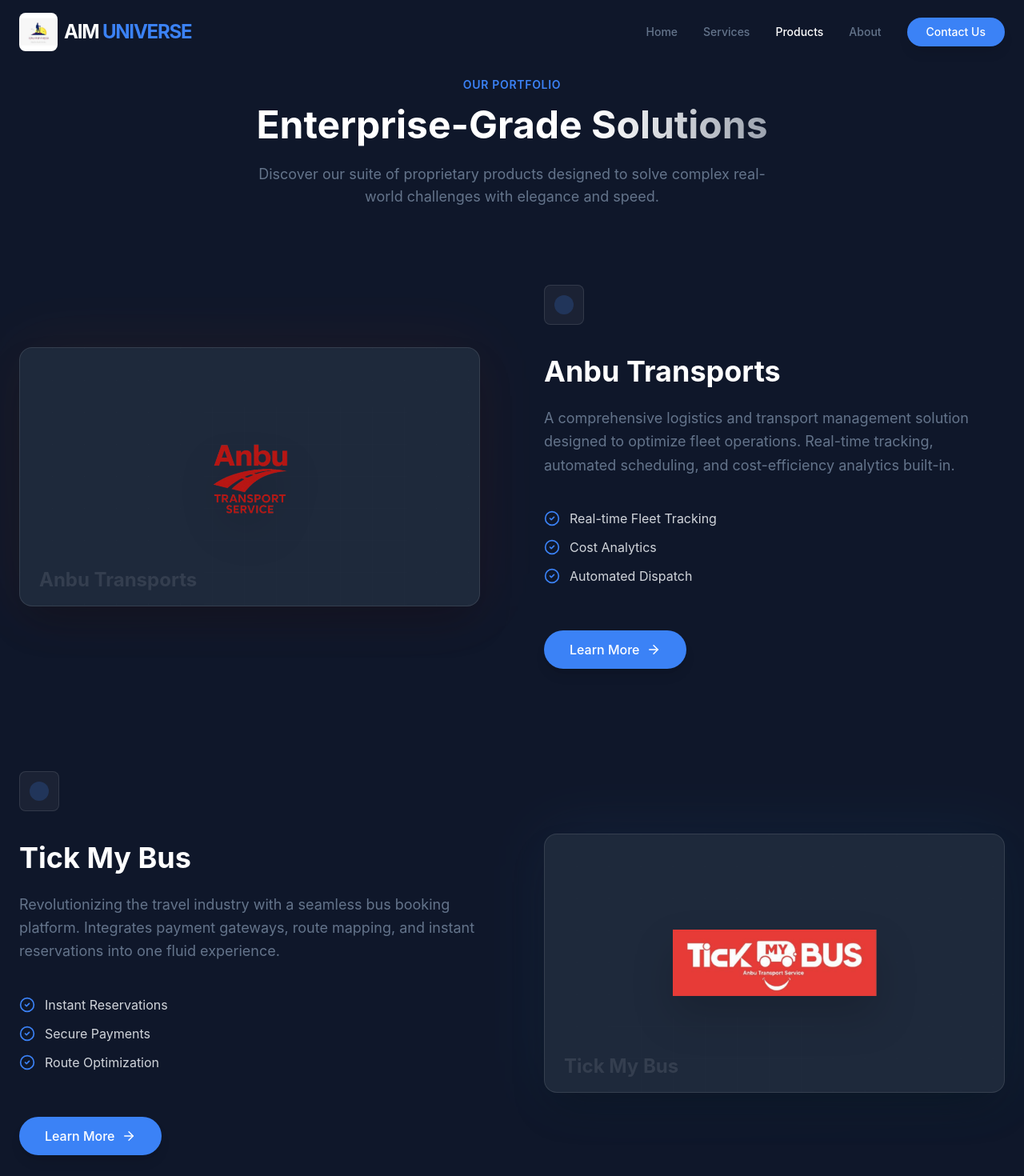
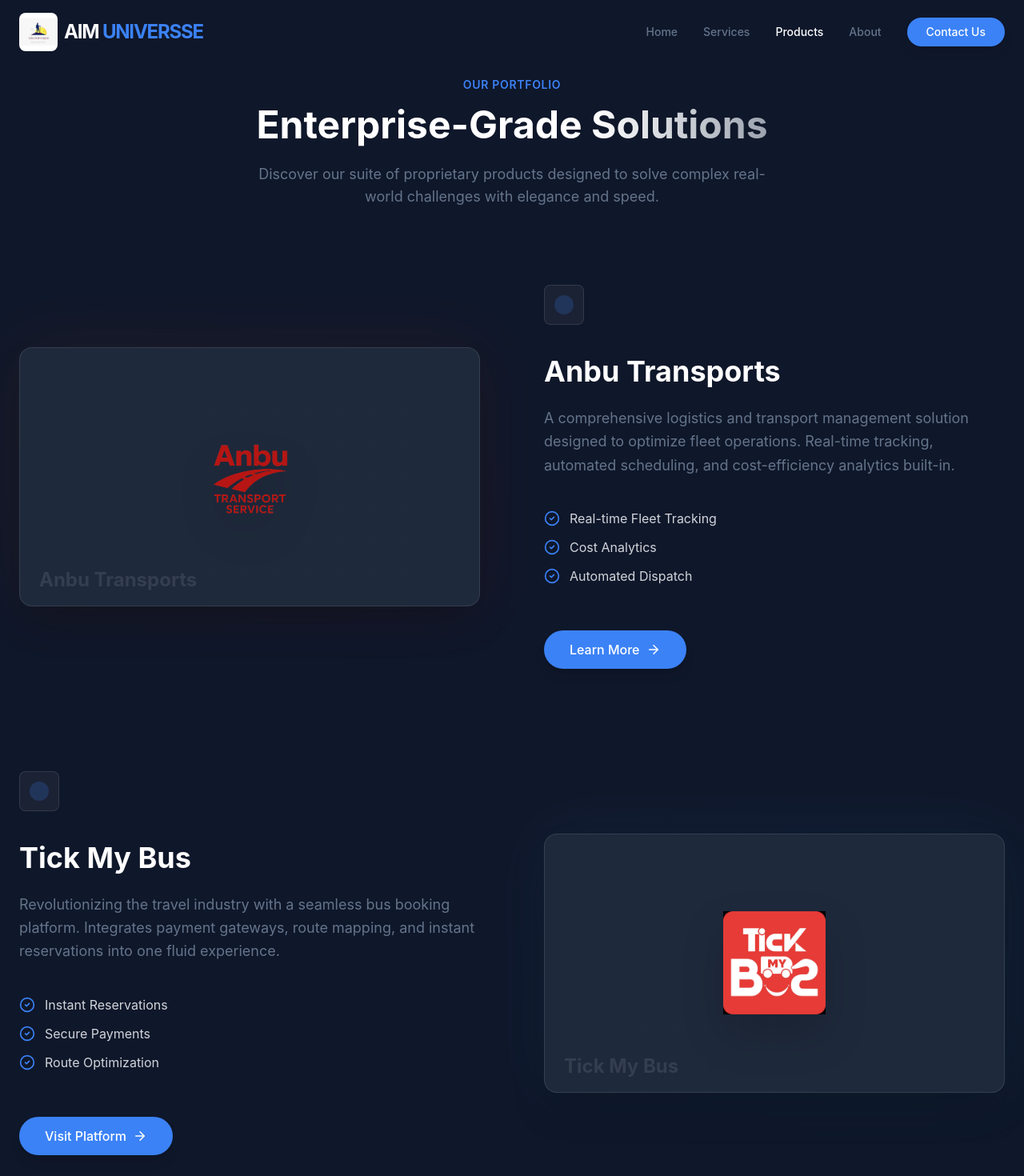
Before and after one commit to AIM-Universe-Developers/AIM-UNIVERSSE-, a React (Vite) app: page /products in a window 1280 px wide. Shown: the top 1470 px of the page at 80% size. Built offline with nearby package versions, Linux system fonts and the light colour scheme.

Commit message:
correct spelling of "UNIVERSE" to "UNIVERSSE" in multiple components and add TickMyBus logo

```diff
--- a/src/components/layout/Footer.jsx
+++ b/src/components/layout/Footer.jsx
@@ -11,9 +11,9 @@
                     {/* Brand Column */}
                     <div className="space-y-4">
                         <Link to="/" className="flex items-center gap-3 mb-4">
-                            <img src="/image/logo/aim-universe-logo-v2.jpg" alt="AIM UNIVERSE" className="h-14 w-auto object-contain rounded-lg" />
+                            <img src="/image/logo/aim-universe-logo-v2.jpg" alt="AIM UNIVERSSE" className="h-14 w-auto object-contain rounded-lg" />
                             <span className="text-2xl font-bold tracking-tighter">
-                                <span className="text-white">AIM</span> <span className="text-brand-primary">UNIVERSE</span>
+                                <span className="text-white">AIM</span> <span className="text-brand-primary">UNIVERSSE</span>
                             </span>
                         </Link>
                         <p className="text-brand-secondary leading-relaxed">
@@ -70,7 +70,7 @@
                 </div>
 
                 <div className="border-t border-white/5 pt-8 flex flex-col md:flex-row justify-between items-center gap-4 text-brand-secondary text-xs">
-                    <p>&copy; {new Date().getFullYear()} AIM UNIVERSE. All rights reserved.</p>
+                    <p>&copy; {new Date().getFullYear()} AIM UNIVERSSE. All rights reserved.</p>
                     <div className="flex gap-6">
                         <a href="#" className="hover:text-white">Privacy Policy</a>
                         <a href="#" className="hover:text-white">Terms of Service</a>
--- a/src/components/layout/Navbar.jsx
+++ b/src/components/layout/Navbar.jsx
@@ -34,7 +34,7 @@
                 <Link to="/" className="flex items-center gap-2">
                     <img src="/image/logo/aim-universe-logo-v2.jpg" alt="AIM UNIVERSE" className="h-12 w-auto object-contain rounded-lg" />
                     <span className="text-2xl font-bold tracking-tighter">
-                        <span className="text-white">AIM</span> <span className="text-brand-primary">UNIVERSE</span>
+                        <span className="text-white">AIM</span> <span className="text-brand-primary">UNIVERSSE</span>
                     </span>
                 </Link>
 
--- a/src/pages/About.jsx
+++ b/src/pages/About.jsx
@@ -25,7 +25,7 @@
                     <h2 className="text-2xl font-bold text-white mb-6">Who We Are</h2>
                     <div className="space-y-6 text-brand-secondary text-lg leading-relaxed">
                         <p>
-                            Founded in 2021, <span className="text-white font-semibold">AIM UNIVERSE</span> has grown into a trusted technology partner for businesses across various industries.
+                            Founded in 2021, <span className="text-white font-semibold">AIM UNIVERSSE</span> has grown into a trusted technology partner for businesses across various industries.
                         </p>
                         <p>
                             Our mission is to bridge the gap between complex technological capabilities and real-world business applications. We believe in a future where digital transformation is seamless, secure, and accessible.
--- a/src/pages/Contact.jsx
+++ b/src/pages/Contact.jsx
@@ -110,7 +110,7 @@
                     allowFullScreen=""
                     loading="lazy"
                     referrerPolicy="no-referrer-when-downgrade"
-                    title="AIM Universe Location"
+                    title="AIM Universse Location"
                 ></iframe>
             </div>
         </div>
--- a/src/pages/Home.jsx
+++ b/src/pages/Home.jsx
@@ -34,7 +34,7 @@
                         </h1>
 
                         <p className="text-brand-secondary text-lg md:text-xl max-w-lg leading-relaxed">
-                            AIM UNIVERSE delivers premium software solutions that empower businesses to scale securely and efficiently. We build the technology backbone of tomorrow.
+                            AIM UNIVERSSE delivers premium software solutions that empower businesses to scale securely and efficiently. We build the technology backbone of tomorrow.
                         </p>
 
                         <div className="flex flex-wrap gap-4 pt-4">
@@ -101,7 +101,7 @@
                 <div className="container-custom relative z-10 text-center">
                     <h2 className="text-4xl md:text-5xl font-bold text-white mb-6">Ready to Transform Your Business?</h2>
                     <p className="text-brand-secondary text-lg max-w-2xl mx-auto mb-10">
-                        Join hundreds of innovative companies leveraging AIM UNIVERSE for their digital transformation.
+                        Join hundreds of innovative companies leveraging AIM UNIVERSSE for their digital transformation.
                     </p>
                     <Button className="text-lg px-12 py-4 shadow-xl text-white" onClick={() => window.location.href = '/contact'}>
                         Get in Touch
--- a/src/pages/Products.jsx
+++ b/src/pages/Products.jsx
@@ -2,6 +2,7 @@
 import { motion } from 'framer-motion';
 import Button from '../components/ui/Button';
 import { ArrowRight, CheckCircle2 } from 'lucide-react';
+import { link } from 'framer-motion/client';
 
 const products = [
     {
@@ -18,9 +19,10 @@
         name: 'Tick My Bus',
         description: 'Revolutionizing the travel industry with a seamless bus booking platform. Integrates payment gateways, route mapping, and instant reservations into one fluid experience.',
         features: ['Instant Reservations', 'Secure Payments', 'Route Optimization'],
-        iconPath: '/image/logo/tmbus logo.jpeg',
+        iconPath: '/image/logo/TickMyBus.jpeg',
         gradient: 'from-blue-400/20 to-cyan-500/20',
-        border: 'hover:border-cyan-500/50'
+        border: 'hover:border-cyan-500/50',
+        link: 'https://www.tickmybus.com/'
     },
     {
         id: 3,
@@ -30,6 +32,7 @@
         iconPath: '/image/service-icons/fintrack.png',
         gradient: 'from-green-400/20 to-emerald-600/20',
         border: 'hover:border-emerald-500/50'
+
     },
     {
         id: 4,
```
Also changed, not shown: public/image/logo/TickMyBus.jpeg (added).
